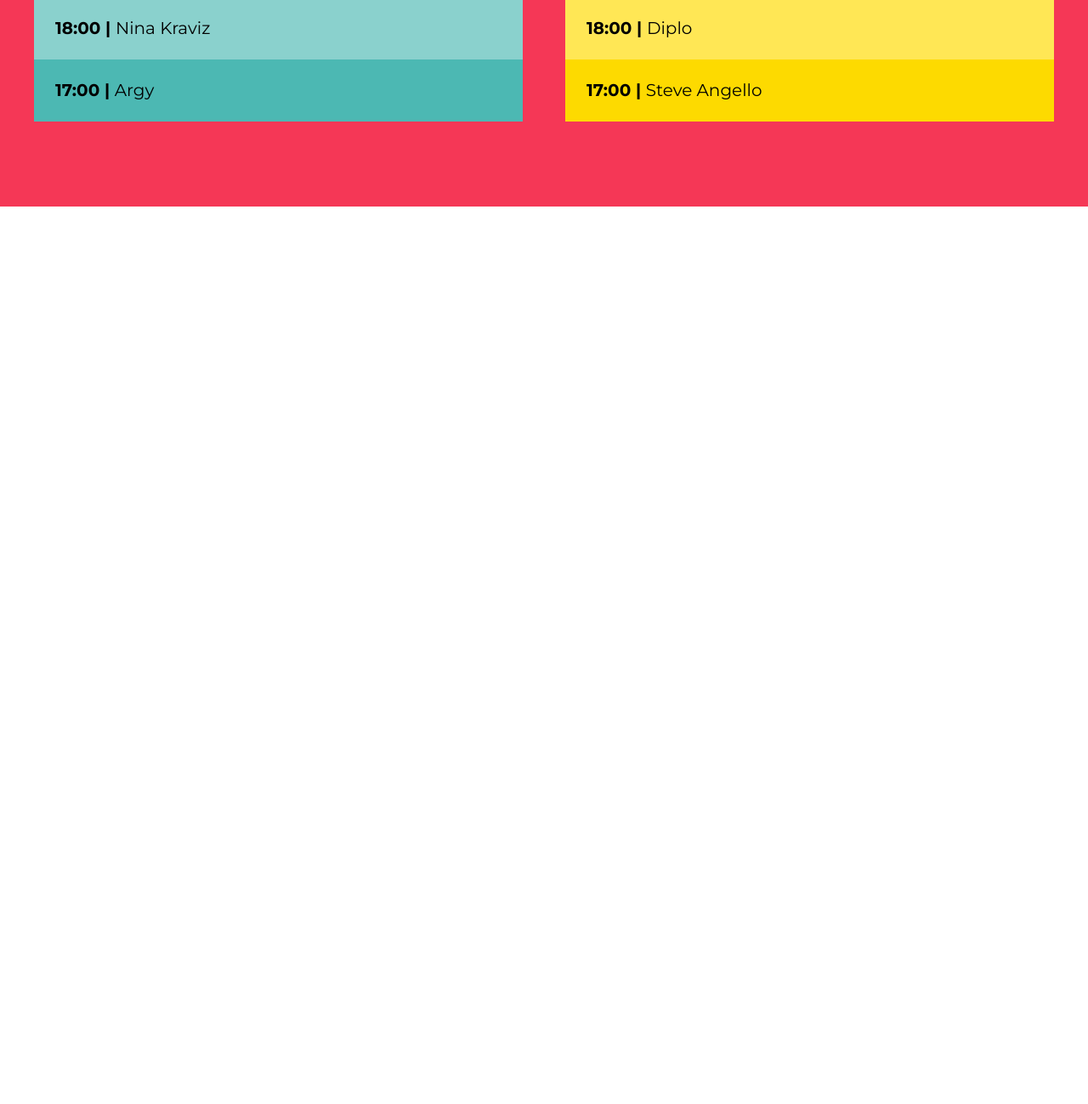
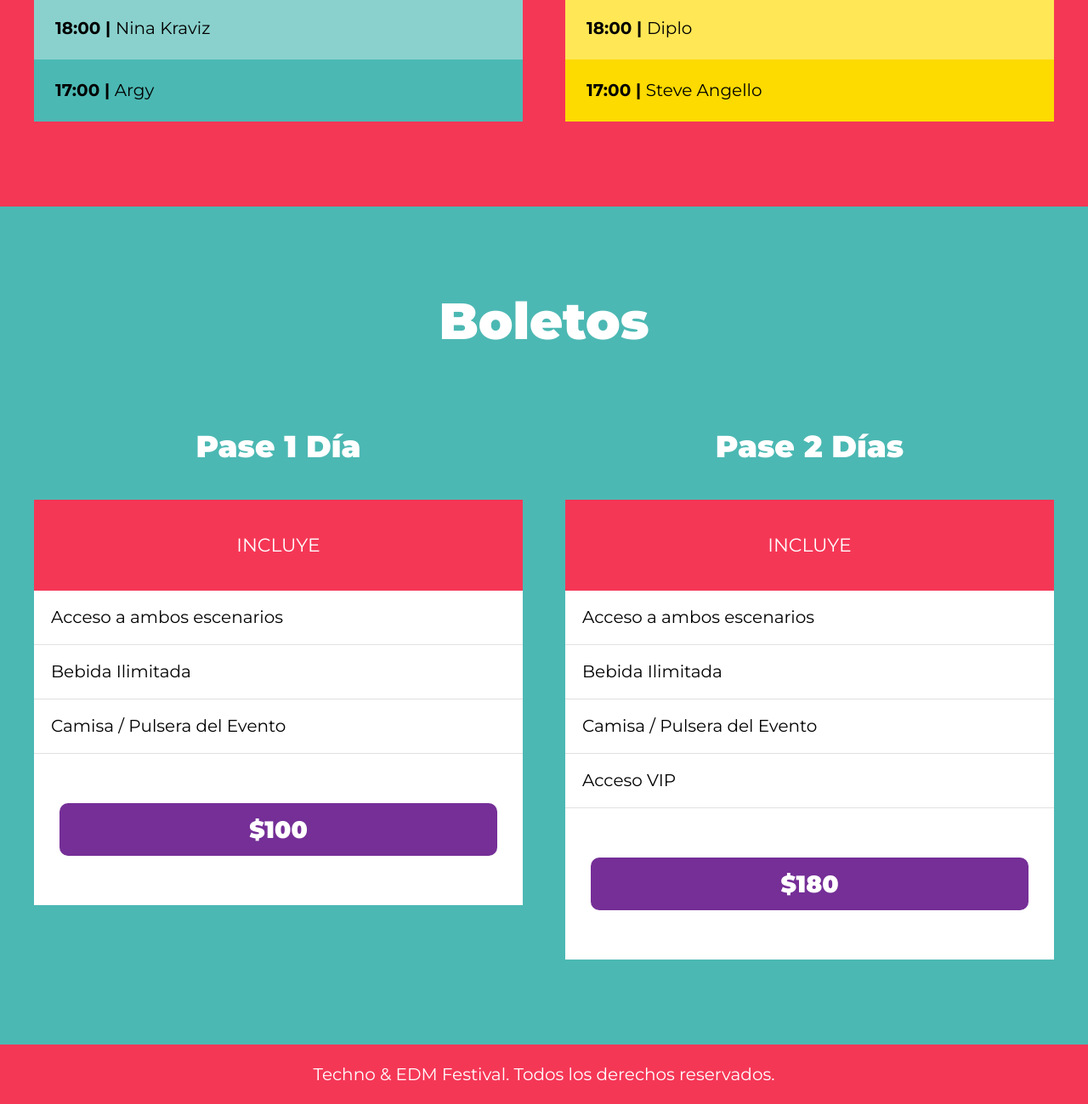
Before and after one commit to MarcoBetance0327/Festival-de-M-sica, a website: page index.html in a window 1280 px wide. Shown: the part 2691-3990 px from the top of the page at 85% size. Before the commit the page ends 2934 px from the top, so only its background shows below. Drawn offline with Linux system fonts and the light colour scheme.

Commit message:
Sección Boletos

```diff
--- a/gulpfile.js
+++ b/gulpfile.js
@@ -5,9 +5,9 @@
 const sass = gulpSass(dartSass)
 
 export function css (done){
-    src('src/scss/**/*.scss')
+    src('src/scss/**/*.scss', {sourcemaps: true})
         .pipe( sass().on('error', sass.logError) )
-        .pipe( dest('build/css'))
+        .pipe( dest('build/css', {sourcemaps: true}))
 
     done()
 }
--- a/index.html
+++ b/index.html
@@ -160,5 +160,49 @@
             </div> <!--.escenario-->
         </div> <!--.escenarios-contenedor -->
     </section>
+
+    <section id="boletos" class="contenedor-boletos">
+        <h3>Boletos</h3>
+
+        <div class="boletos">
+            <div class="pase">
+                <p class="pase-nombre">Pase 1 Día</p>
+                <header class="pase-header">
+                    <p>Incluye</p>
+                </header>
+                <div class="pase-body">
+                    <ul>
+                        <li>Acceso a ambos escenarios</li>
+                        <li>Bebida Ilimitada</li>
+                        <li>Camisa / Pulsera del Evento</li>
+                    </ul>
+                </div>
+                <footer class="pase-footer">
+                    <p>$100</p>
+                </footer>
+            </div>
+            <div class="pase">
+                <p class="pase-nombre">Pase 2 Días</p>
+                <header class="pase-header">
+                    <p>Incluye</p>
+                </header>
+                <div class="pase-body">
+                    <ul>
+                        <li>Acceso a ambos escenarios</li>
+                        <li>Bebida Ilimitada</li>
+                        <li>Camisa / Pulsera del Evento</li>
+                        <li>Acceso VIP</li>
+                    </ul>
+                </div>
+                <footer class="pase-footer">
+                    <p>$180</p>
+                </footer>
+            </div>
+        </div>
+    </section>
+
+    <footer class="footer">
+        <p>Techno & EDM Festival. Todos los derechos reservados.</p>
+    </footer>
 </body>
 </html>
--- /dev/null
+++ b/src/scss/layout/_boletos.scss
@@ -0,0 +1,83 @@
+@use 'base/variables' as v;
+@use 'base/mixins' as m;
+
+.contenedor-boletos{
+    background-color: v.$verde;
+
+    h3{
+        color: v.$blanco;
+    }
+
+    .boletos{
+        @include m.contenedor;
+
+        @include m.tablet{
+            @include m.grid(2);
+        }
+    }
+}
+
+.pase{
+    transition: transform .3s ease-in-out;
+    &:hover{
+        transform: scale(1.1);
+    }
+
+    &-nombre{
+        font-size: 3.6rem;
+        font-weight: 900;
+        text-align: center;
+        color: v.$blanco;
+    }
+
+    &-header, &-footer{
+        padding: .5rem;
+
+        p{
+            text-align: center;
+            color: v.$blanco;
+        }
+    }
+
+    &-header{
+        background-color: v.$rosa;
+
+        p{
+            text-transform: uppercase;
+            font-size: 2.2rem;
+            padding: 1rem 0;
+        }
+    }
+
+    &-body{
+        background-color: v.$blanco;
+
+        ul{
+            @include m.resetear-lista;
+
+            li{
+                padding: 2rem;
+                border-bottom: 1px solid #E1E1E1;
+            }
+        }
+
+    }
+
+    &-footer{
+        background-color: v.$blanco;
+        padding: 3rem;
+
+        p{
+            font-weight: 900;
+            font-size: 2.8rem;
+            background-color: v.$morado;
+            padding: 1rem 0;
+            border-radius: 1rem;
+
+            &:hover{
+                background-color: darken(v.$morado, 20%);
+                cursor: pointer;
+            }
+        }
+    }
+}
--- /dev/null
+++ b/src/scss/layout/_footer.scss
@@ -0,0 +1,11 @@
+@use 'base/variables' as v;
+
+.footer{
+    background-color: v.$rosa;
+    padding: 2rem 0;
+    p{
+        text-align: center;
+        margin: 0;
+        color: v.$blanco;
+    }
+}
--- a/src/scss/layout/_index.scss
+++ b/src/scss/layout/_index.scss
@@ -2,3 +2,5 @@
 @forward 'video';
 @forward 'festival';
 @forward 'lineup';
+@forward 'boletos';
+@forward 'footer';
```
Also changed, not shown: build/css/app.css.
